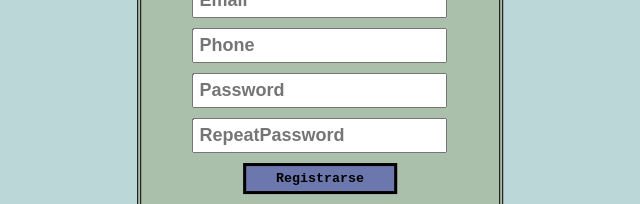
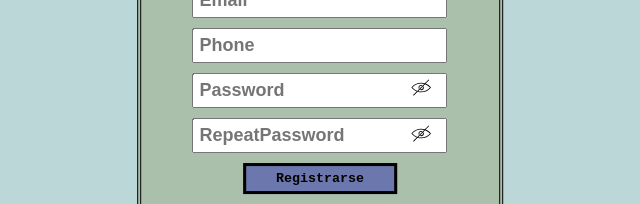
Before and after one commit to Maloserastu/RBAC, a SvelteKit app in the folder src/proyect/frontend/: page /register in a window 1280 px wide. Shown: the part 349-553 px from the top of the page, without its empty margins (320-960 px from the left). Built offline with nearby package versions, Linux system fonts and the light colour scheme.

Commit message:
Feature: Añadir btojo para mostrar contraseña y ocultar el que hay por defecto

```diff
--- a/src/proyect/frontend/src/routes/login/+page.svelte
+++ b/src/proyect/frontend/src/routes/login/+page.svelte
@@ -4,6 +4,8 @@
   let password = '';
   let error = '';
   let showPassword = false; //contraseña comienza escondida
+
+  import eyeIcon from '$lib/icons/eye.svg';
 
 
   function togglePassword() {  //funcion para mostrar
@@ -47,8 +49,16 @@
 <form on:submit|preventDefault={handleLogin}>  <!-- Evita que se recarge la pagina y llama a la funcion handlelogin-->
     <h1>Login</h1>
   <input type="text" placeholder="Username" bind:value={username} required />
-  <input type={showPassword ? "text" : "password"} placeholder="Password" bind:value={password} required />
+  <input type={showPassword ? "text" : "password"} placeholder="Password" bind:value={password} required  />
   <!--pregunta a la funcion mostrar contraseña si debe ser mostrada o no-->
+
+
+<!-- Botón con imagen para mostrar/ocultar contraseña -->
+
+  <button type="button" on:click={togglePassword} class="bteye" >
+    <img src={eyeIcon} alt="Mostrar contraseña" width="24" height="24" />
+  </button>
+
 
 
 
@@ -119,8 +129,20 @@ form a{
   color: teal;
 }
 
-
-
+/*CSS ojo mostrar contraseña*/
+/**style="background: none; border: none; cursor: pointer;"*/
+.bteye{
+  background: none;
+  border: none;
+  cursor:pointer;
+  position: fixed;
+  top: 50%;
+  right: 10%;
+}
+input[type="password"]::-ms-reveal,
+input[type="password"]::-ms-clear {
+  display: none;
+}
 
 
 
--- a/src/proyect/frontend/src/routes/register/+page.svelte
+++ b/src/proyect/frontend/src/routes/register/+page.svelte
@@ -5,6 +5,8 @@
   let email = '';
   let phone = '';
   let error = '';
+
+  import eyeIcon from '$lib/icons/eye.svg';
 
   //Repeticion show password
   let showPassword= false;
@@ -41,7 +43,17 @@
       <input type="email" placeholder="Email" bind:value={email} required />
       <input type="text" placeholder="Phone" bind:value={phone} required />
       <input type={showPassword ? "text" : "password"} placeholder="Password" bind:value={password} required />
+      <!-- Botón con imagen para mostrar/ocultar contraseña -->
+
+  <button type="button" on:click={togglePassword} class="bteye" >
+    <img src={eyeIcon} alt="Mostrar contraseña" width="24" height="24" />
+  </button>
       <input type={showPassword ? "text" : "password"} placeholder="RepeatPassword" bind:value={password} required />
+      <!-- Botón con imagen para mostrar/ocultar contraseña -->
+
+  <button type="button" on:click={togglePassword} class="bteye2" >
+    <img src={eyeIcon} alt="Mostrar contraseña" width="24" height="24" />
+  </button>
       <button type="submit">Registrarse</button>
       <p>¿Ya tienes cuenta?<a href="/login "> Inicia sesión</a></p>
       {#if error}<p style="color:red">{error}</p>{/if}
@@ -107,7 +119,28 @@ form a{
 
 
 
-
+/*CSS ojo mostrar contraseña*/
+/**style="background: none; border: none; cursor: pointer;"*/
+.bteye{
+  background: none;
+  border: none;
+  cursor:pointer;
+  position: fixed;
+  top: 54%;
+  right: 10%;
+}
+.bteye2{
+  background: none;
+  border: none;
+  cursor:pointer;
+  position: fixed;
+  top: 64%;
+  right: 10%;
+}
+input[type="password"]::-ms-reveal,
+input[type="password"]::-ms-clear {
+  display: none;
+}
 
 
 </style>
```
